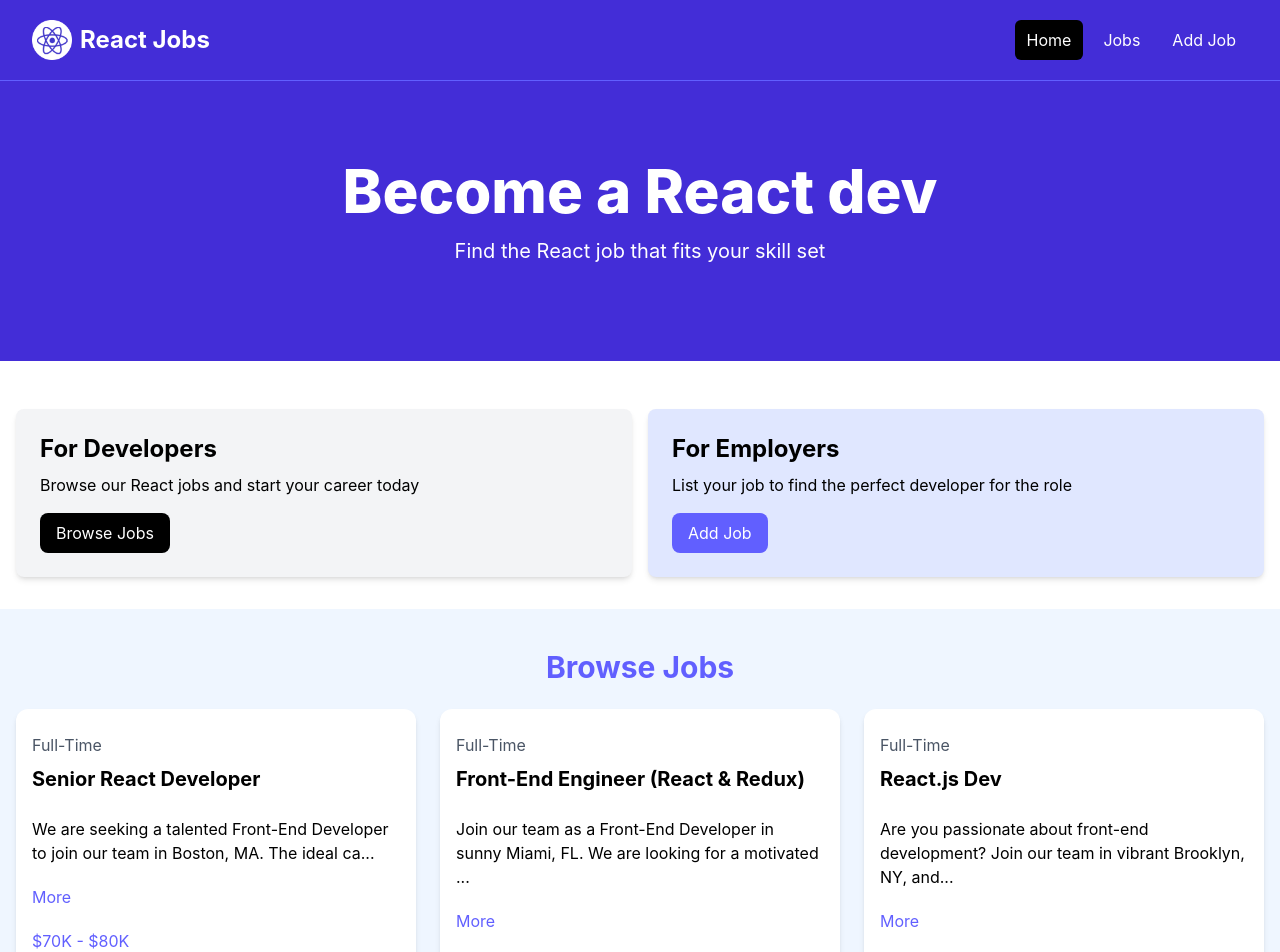
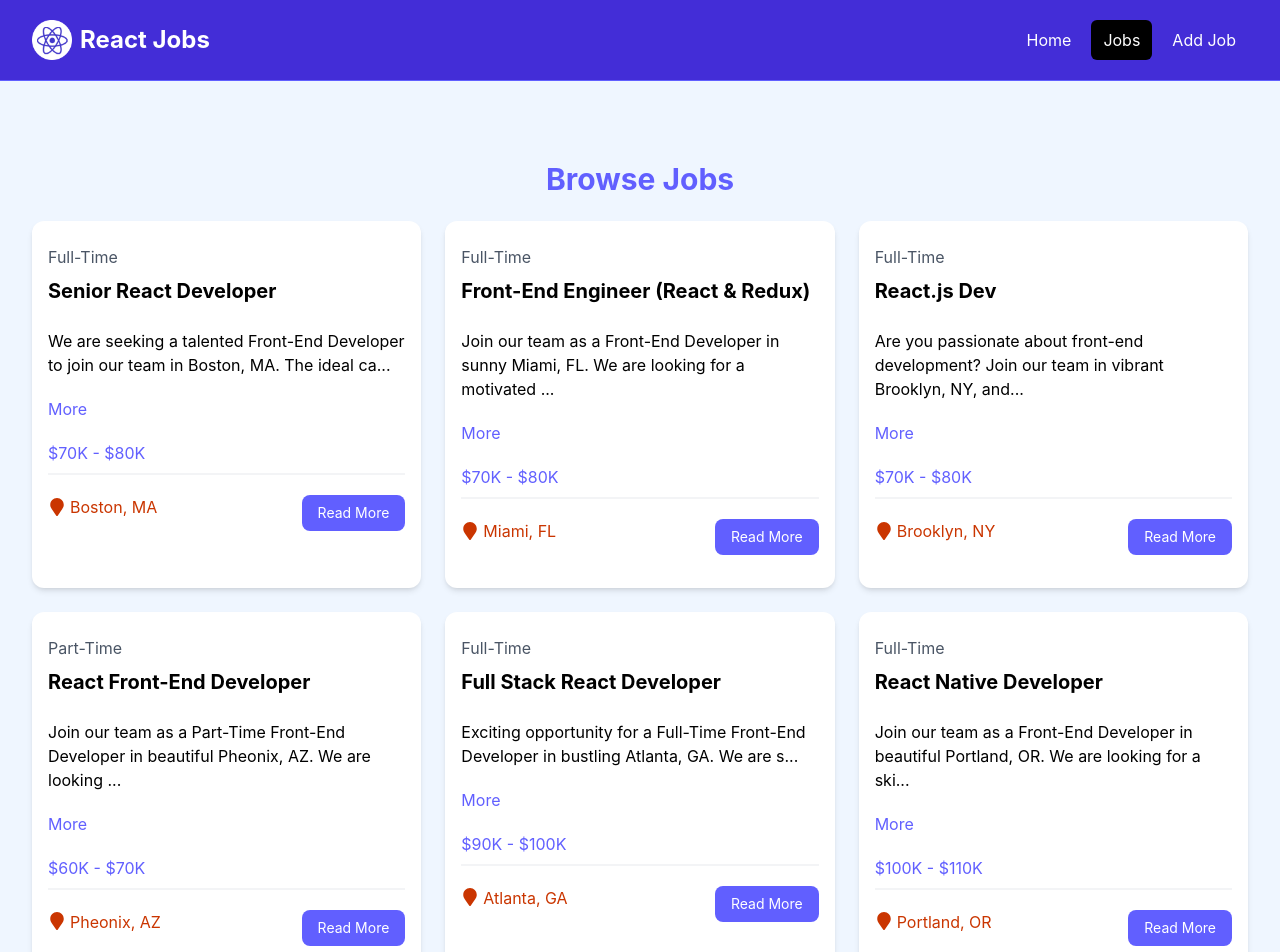
Before and after one commit to aishwaryagaikwad21/react_jobs, a React (Vite) app: page /jobs in a window 1280 px wide. Shown: the top 952 px of the page. Built offline with nearby package versions, Linux system fonts and the light colour scheme.

Commit message:
browse jobs

```diff
--- a/src/App.jsx
+++ b/src/App.jsx
@@ -1,21 +1,22 @@
 import React from 'react'
-import Navbar from './components/Navbar'
-import Hero from './components/Hero'
-import HomeCards from './components/HomeCards'
-import JobListings from './components/JobListings'
-import ViewAllJobs from './components/ViewAllJobs'
+import { Route, createBrowserRouter, createRoutesFromElements, RouterProvider } from 'react-router-dom'
+import HomePage from './pages/HomePage'
+import MainLayout from './layouts/MainLayout'
+import JobsPage from './pages/JobsPage'
+import NotFoundPage from './pages/NotFoundPage'
 
-const App = () => {
-  return (
-    <>
-      <Navbar/>
-      <Hero />
-      <HomeCards />
-      <JobListings />
-      <ViewAllJobs />
+const router = createBrowserRouter(
+  createRoutesFromElements(
+    <Route path='/' element={<MainLayout />}>
+      <Route index element={<HomePage />} />
+      <Route path='/jobs' element= {<JobsPage />} />
+      <Route path='*' element= {<NotFoundPage />} />
+    </Route>
+  )
+)
 
-    </>
-  )
+const App = () => { //provides the router
+  return <RouterProvider router={router} />
 }
 
 export default App
--- a/src/components/HomeCards.jsx
+++ b/src/components/HomeCards.jsx
@@ -1,4 +1,5 @@
 import React from 'react'
+import {Link} from 'react-router-dom'
 import Card from './Card'
 
 const HomeCards = () => {
@@ -11,12 +12,12 @@ const HomeCards = () => {
             <p className="mt-2 mb-4">
               Browse our React jobs and start your career today
             </p>
-            <a
-              href="/jobs.html"
+            <Link
+              to="/jobs"
               className="inline-block bg-black text-white rounded-lg px-4 py-2 hover:bg-gray-700"
             >
               Browse Jobs
-            </a>
+            </Link>
           </Card>
 
           <Card bg='bg-indigo-100'>
@@ -24,12 +25,12 @@ const HomeCards = () => {
             <p className="mt-2 mb-4">
               List your job to find the perfect developer for the role
             </p>
-            <a
-              href="/add-job.html"
+            <Link
+              to="/add-job"
               className="inline-block bg-indigo-500 text-white rounded-lg px-4 py-2 hover:bg-indigo-600"
             >
               Add Job
-            </a>
+            </Link>
           </Card>
         </div>
       </div>
--- a/src/components/JobListing.jsx
+++ b/src/components/JobListing.jsx
@@ -1,5 +1,7 @@
 import React from 'react'
 import {useState} from 'react'
+import { FaMapMarker } from 'react-icons/fa'
+import {Link} from 'react-router-dom'
 
 //create react JobListing component
 const JobListing = ({job}) => { //{job} - destructuring the props object
@@ -31,15 +33,15 @@ const JobListing = ({job}) => { //{job} - destructuring the props object
 
                 <div className="flex flex-col lg:flex-row justify-between mb-4">
                     <div className="text-orange-700 mb-3">
-                    <i className="fa-solid fa-location-dot text-lg"></i>
+                    <FaMapMarker className='inline text-lg mb-1 mr-1'/>
                     {job.location}
                     </div>
-                    <a
-                    href={`/job/${job.id}`}
+                    <Link
+                    to={`/job/${job.id}`}
                     className="h-[36px] bg-indigo-500 hover:bg-indigo-600 text-white px-4 py-2 rounded-lg text-center text-sm"
                     >
                     Read More
-                    </a>
+                    </Link>
                 </div>
                 </div>
             </div>
--- a/src/components/JobListings.jsx
+++ b/src/components/JobListings.jsx
@@ -2,19 +2,19 @@ import React from 'react'
 import jobs from '../jobs.json'
 import JobListing from './JobListing'
 
-const JobListings = () => {
+const JobListings = ({isHome = false}) => {
    // console.log(jobs) //array of jobs
 
-   const recentJobListings = jobs.slice(0, 3) //to show only 3 job cards and hide rest
+   const jobListings = isHome ? jobs.slice(0,3) : jobs;
   return (
     <section className="bg-blue-50 px-4 py-10">
       <div className="container-xl lg:container m-auto">
         <h2 className="text-3xl font-bold text-indigo-500 mb-6 text-center">
-          Browse Jobs
+          {isHome ? 'Recent Jobs': 'Browse Jobs'}
         </h2>
         <div className="grid grid-cols-1 md:grid-cols-3 gap-6">
 
-        { recentJobListings.map((job) => {
+        { jobListings.map((job) => {
           return <JobListing key={job.id} job={job}/>
           } ) }
         </div>
--- a/src/components/Navbar.jsx
+++ b/src/components/Navbar.jsx
@@ -1,7 +1,14 @@
 import React from 'react'
+import {NavLink} from 'react-router-dom' //change <a> tag to <Link> and href to 'to'
 import logo from '../assets/images/logo.png'
 
+// /text-white bg-black hover:bg-gray-900 hover:text-white rounded-md px-3 py-2
+
 const Navbar = () => {
+  const linkClass = ({isActive}) =>
+    isActive ? 'bg-black text-white hover:bg-gray-900 hover:text-white rounded-md px-3 py-2'
+              :
+          'text-white hover:bg-gray-900 hover:text-white rounded-md px-3 py-2'
   return (
     <nav className="bg-indigo-700 border-b border-indigo-500">
       <div className="mx-auto max-w-7xl px-2 sm:px-6 lg:px-8">
@@ -22,21 +29,21 @@ const Navbar = () => {
             </a>
             <div className="md:ml-auto">
               <div className="flex space-x-2">
-                <a
-                  href="/index.html"
-                  className="text-white bg-black hover:bg-gray-900 hover:text-white rounded-md px-3 py-2"
-                  >Home</a
-                >
-                <a
-                  href="/jobs.html"
-                  className="text-white hover:bg-gray-900 hover:text-white rounded-md px-3 py-2"
-                  >Jobs</a
-                >
-                <a
-                  href="/add-job.html"
-                  className="text-white hover:bg-gray-900 hover:text-white rounded-md px-3 py-2"
-                  >Add Job</a
-                >
+                <NavLink
+                  to="/"
+                  className= {linkClass}
+                  >Home
+                </NavLink>
+                <NavLink
+                  to="/jobs"
+                  className= {linkClass}
+                  >Jobs
+                  </NavLink>
+                <NavLink
+                  to="/add-job.html"
+                  className= {linkClass}
+                  >Add Job
+                </NavLink>
               </div>
             </div>
           </div>
--- a/src/components/ViewAllJobs.jsx
+++ b/src/components/ViewAllJobs.jsx
@@ -1,13 +1,14 @@
 import React from 'react'
+import {Link} from 'react-router-dom'
 
 const ViewAllJobs = () => {
   return (
     <section className="m-auto max-w-lg my-10 px-6">
-      <a
-        href= '/jobs'
+      <Link
+        to= '/jobs'
         className="block bg-black text-white text-center py-4 px-6 rounded-xl hover:bg-gray-700"
-        >View All Jobs</a
-      >
+        >View All Jobs
+        </Link>
     </section>
   )
 }
```
